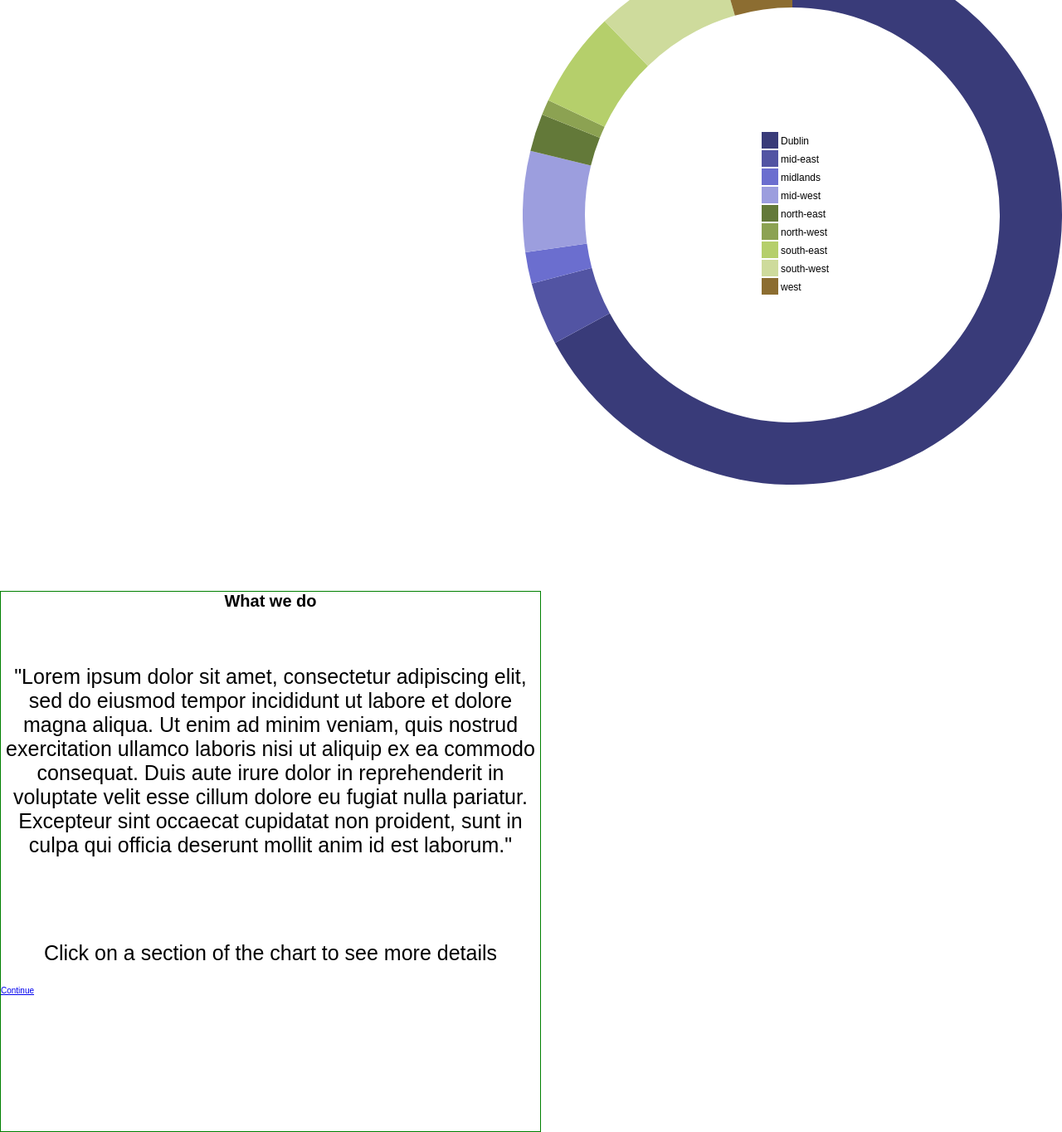
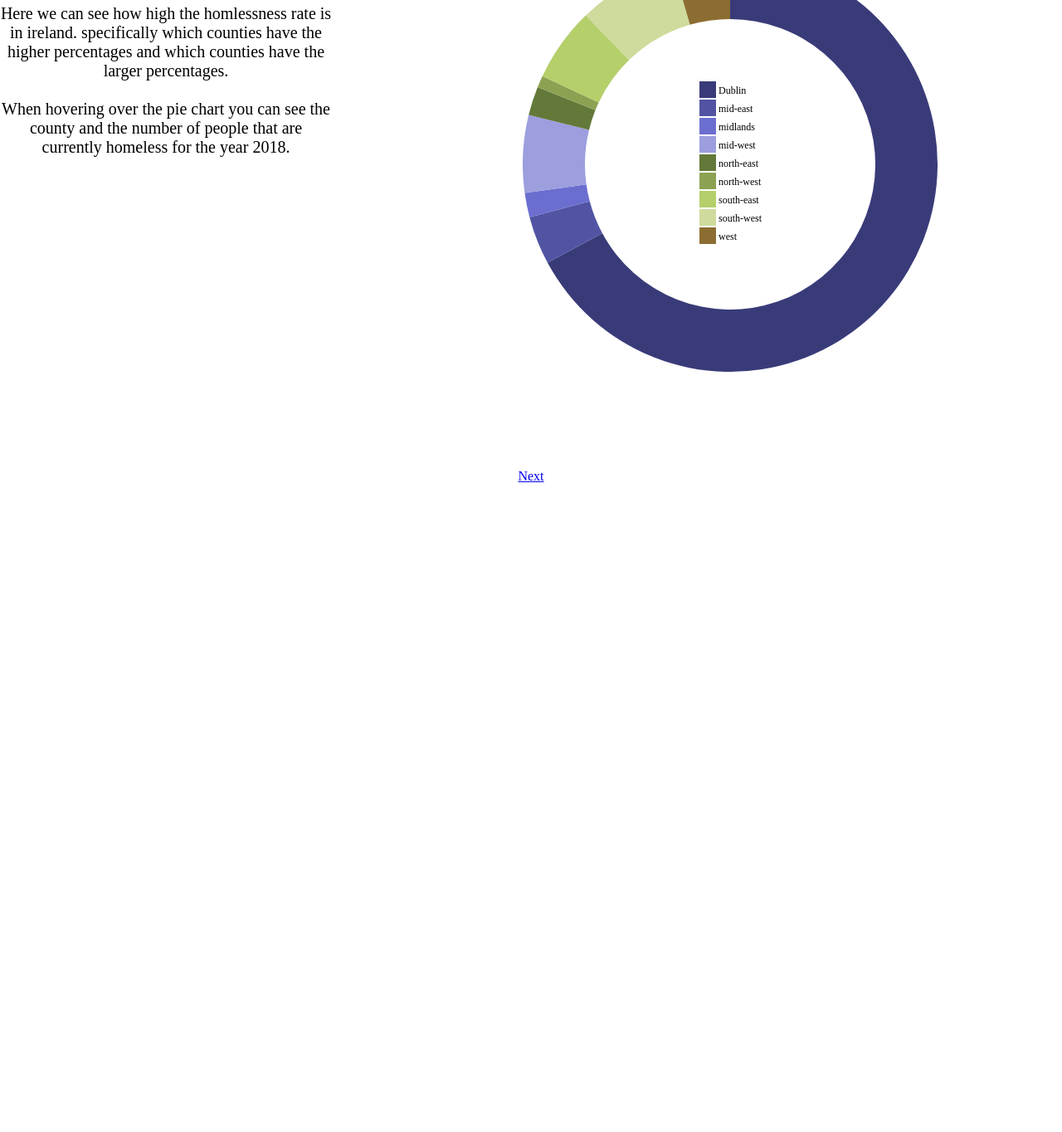
Before and after one commit to AdrianDavidson/d3_Homelessness_piechart, a plain HTML site: page index.html in a window 1280 px wide. Shown: the part 217-1581 px from the top of the page at 83% size. After the commit the page ends 800 px from the top, so only its background shows below. Drawn offline with nearby package versions, Linux system fonts and the light colour scheme.

Commit message:
created secoond index page, created interactive bar graph

```diff
--- a/index.html
+++ b/index.html
@@ -13,28 +13,31 @@
 <body>
   <h1>Chart to measure homelessness in Ireland</h1>
   <div id="chart"></div>
-  <div id="chart2"></div>
-  <div id="chartexp">
+  <div class="chartexp">
     <h1>What we do</h1>
-    <p>"Lorem ipsum dolor sit amet, consectetur adipiscing elit, sed do eiusmod tempor incididunt ut labore
-      et dolore magna aliqua. Ut enim ad minim veniam, quis nostrud exercitation ullamco laboris nisi ut
-      aliquip ex ea commodo consequat. Duis aute irure dolor in reprehenderit in voluptate velit esse cillum
-      dolore eu fugiat nulla pariatur. Excepteur sint occaecat cupidatat non proident, sunt in culpa qui officia
-      deserunt mollit anim id est laborum."</p>
+    <p>Here we can see how high the homlessness rate is in ireland. specifically which
+        counties have the higher percentages and which counties have the larger percentages.
+        <br/>
+        <br/>
+    When hovering over the pie chart you can see the county and the number of people that
+    are currently homeless for the year 2018.
 
-    </br>
-    <p>Click on a section of the chart to see more details</p>
-    <a href="../index1.html">Continue</a>
+    </p>
+
   </div>
 
   <div id="linechart"></div>
+
+  <div class="manipulate" align="center">
+      <a href="../barchart.html">Next</a>
+    </div>
   <script data-require="d3@*" data-semver="3.4.6" src="//cdnjs.cloudflare.com/ajax/libs/d3/3.4.6/d3.min.js"></script>
   <script>
     (function (d3) {
       'use strict';
 
-      var width = 650;
-      var height = 650;
+      var width = 500;
+      var height = 500;
       var radius = Math.min(width, height) / 2;
       var donutWidth = 75;
       var legendRectSize = 18;
--- a/stylesheet.css
+++ b/stylesheet.css
@@ -1,22 +1,25 @@
 #chart {
-    height: 650px;
     position: relative;
     width: 650px;
     float: right;
     margin-top: 10%;
   }
-  #chartexp {
-    height: 650px;
+  .chartexp {
     position: relative;
-    width: 650px;
+    width: 400px;
     float: left;
     margin-top: 10%;
-    border: solid 1px green;
   }
   p {
     text-align: center;
-    font-size: 25px;
-    margin-top: 10%;
+    font-size: 20px;
+  }
+  .manipulate {
+    position:absolute;
+    width:300px;
+    margin-left:-150px;
+    bottom:0px;
+    left:50%;
   }
 
   .tooltip {
@@ -46,15 +49,11 @@
     text-align: center;
     margin: auto;
   }
-
-  body {
-    font: 10px sans-serif;
-}
 select {
     display: block;
 }
 .bar {
-    fill: lightblue;
+    fill: rgb(8, 51, 0, 0.7);
     opacity: 0.8;
 }
 .axis path,
@@ -64,17 +63,21 @@ select {
     shape-rendering: crispEdges;
 }
 #text-right{
-    height: 650px;
     position: relative;
     width: 650px;
     margin-top: 10%;
     float: right;
-    border: solid 1px green;
+
 }
 #vis-container{
-    height: 650px;
     position: relative;
     width: 650px;
     float: left;
     margin-top: 10%;
 }
+#ph {
+    position: relative;
+    width: 650px;
+    float: right;
+    margin-top: 10%;
+  }
```
Also changed, not shown: barchart.html (renamed from index1.html, +7 -5 lines), linechart.html (added, +44 -0 lines).
